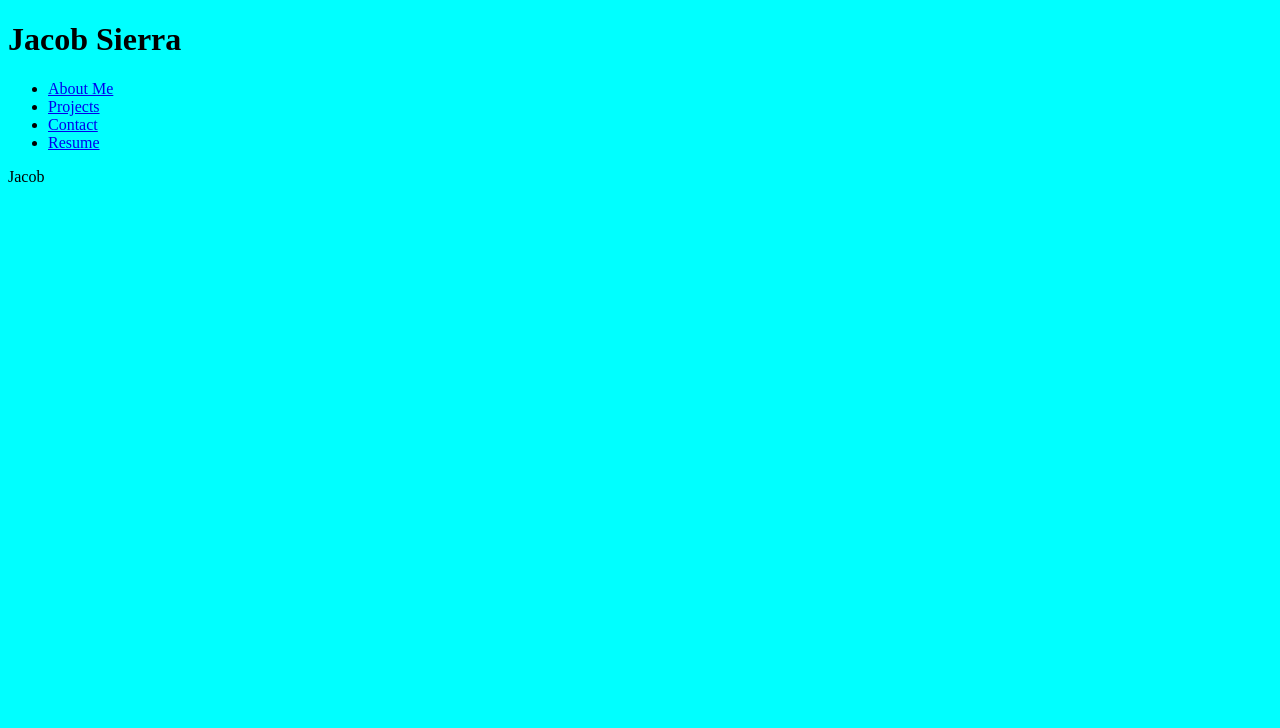
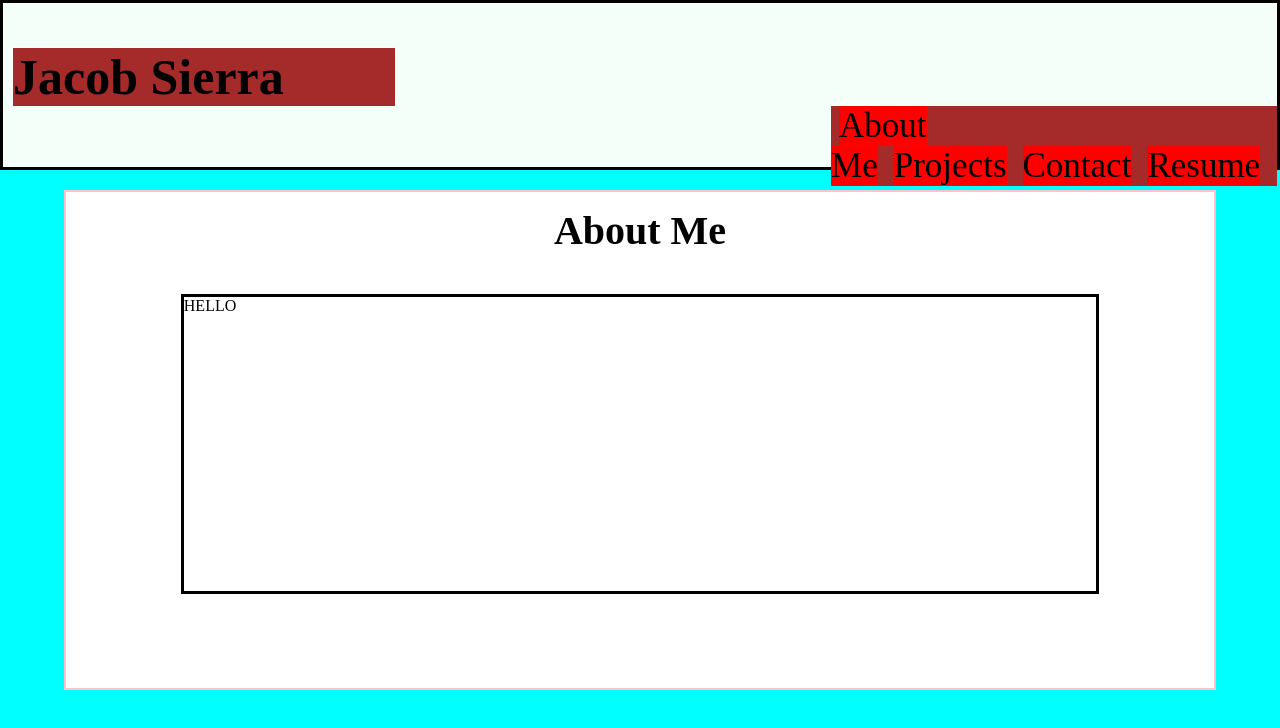
Before and after one commit to jisaac22/React-Portfolio, a React (Create React App) app: page / in a window 1280 px wide. Shown: the top 728 px of the page. Built offline with nearby package versions, Linux system fonts and the light colour scheme.

Commit message:
updated css to give proper spacing for about me section

```diff
--- a/src/App.css
+++ b/src/App.css
@@ -1,3 +1,66 @@
+* {
+  box-sizing: border-box;
+  margin: 0;
+  padding: 0;
+}
+
 body {
   background-color: aqua;
 }
+
+header {
+  border: black 3px solid;
+  background-color:mintcream;
+  height: 170px;
+}
+
+h1 {
+  margin-left: 10px;
+  font-size: 50px;
+  margin-top: 45px;
+  background-color: brown;
+  width: 30%;
+}
+
+.nav {
+  margin-left: 65%;
+  background-color: brown;
+}
+
+li {
+
+  font-size: 35px;
+  display: inline;
+  margin: 8px;
+  background-color: royalblue;
+}
+
+a {
+  text-decoration: none;
+  color: black;
+  background-color: red;
+}
+
+section {
+  border: pink 2px solid;
+  background-color: white;
+  margin-top: 20px;
+  height: 500px;
+  width: 90%;
+  margin-left: 5%;
+}
+
+h2 {
+  text-align: center;
+  font-size: 40px;
+  margin: 15px;
+}
+
+p {
+  font-size: 25;
+  margin-top: 40px;
+  border: 3px solid black;
+  width: 80%;
+  height: 300px;
+  margin-left: 10%;
+}
--- a/src/components/navTabs.js
+++ b/src/components/navTabs.js
@@ -35,7 +35,7 @@ function NavTabs({ currentPage, handlePageChange }) {
       </li>
       <li className="nav-item">
         <a
-          href="#esume"
+          href="#Resume"
           onClick={() => handlePageChange('Resume')}
           className={currentPage === 'Resume' ? 'nav-link active' : 'nav-link'}
           >
--- a/src/components/pages/aboutMe.js
+++ b/src/components/pages/aboutMe.js
@@ -2,8 +2,11 @@ import React from 'react'
 
 export default function AboutMe() {
   return (
+    <section>
      <div>
-       <p>Jacob</p>
+       <h2>About Me</h2>
+       <p>HELLO</p>
      </div>
+    </section>
   )
 }
```
